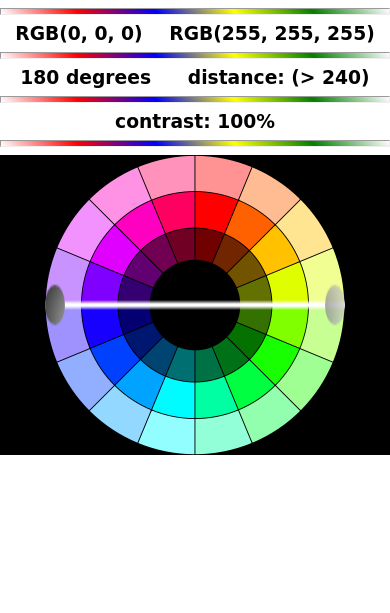
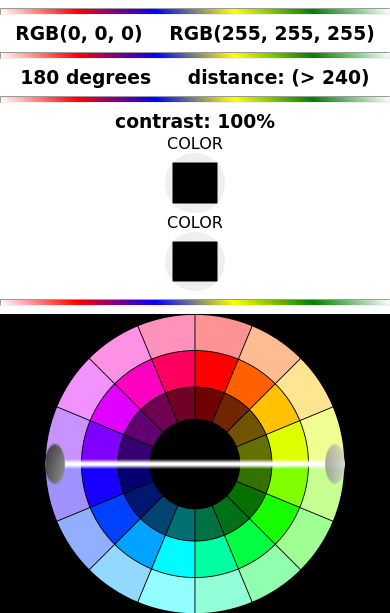
Before and after one commit to chingu-voyages/v22-bears-team-07, a Flask app: page /color in a window 390 px wide. Shown: the part 226-839 px from the top of the page. Run offline with Flask 2, Linux system fonts and the light colour scheme; some libraries are stand-ins or nearby versions; some web fonts are replaced.

Commit message:
<feature> RGB color picker and Calculation
A stackoverflow link made the hex=>rgb simple.  Attribute in JS file.
functions are written and working to get the users refined color selection and RGB values are displayed in the corresponding div.
Actual calculations for the contrast arent' yet written.

```diff
--- a/static/css/colorwheelV2.css
+++ b/static/css/colorwheelV2.css
@@ -46,7 +46,26 @@ hr {
     height: 5px;
     background: linear-gradient(45deg, transparent, red, blue, yellow, green, transparent);
 }
+#default_picker {
+  display: flex;
+  align-items: center;
+  justify-content: center;
+}
 
+#hex_colo1 {
+  margin-right: 5px;
+}
+#default_picker input {
+  padding: 5px;
+  border: none;
+}
+input[type=color] {
+  border-radius: 50%;
+  height: 8ch;
+  width: 8ch;
+  overflow: hidden;
+  display: block;
+}
 svg {
     width: 100%;
     position: absolute;
@@ -149,4 +168,10 @@ footer {
   #title {
     font-size: 1em;
   }
+  #default_picker {
+    display: flex;
+    flex-direction: column;
+    align-items: center;
+    justify-content: center;
+  }
 }
--- a/templates/colorV2.html
+++ b/templates/colorV2.html
@@ -19,6 +19,7 @@
     <!-- javascript -->
     <script type="text/javascript" src={{ url_for('static', filename='js/colorwheelV2.js')}}></script>
       <script type="text/javascript" src={{ url_for('static', filename='js/ham_nav.js')}}></script>
+      <script type="text/javascript" src={{ url_for('static', filename='js/color_calc.js')}}></script>
 
     <title>Contrast and Color</title>
 </head>
@@ -64,6 +65,14 @@
         <div id="contrast_bar">
             <h3 id="contrast_value">contrast: 100%</h3>
         </div>
+        <div id="default_picker" aria-label="The input will bring up the default color picker from your system. Because the wheel system can not be accurate to the pixel, your color choice can be better defined with the system picker.">
+
+
+           <label for="hex_colo1">COLOR</label>
+            <input type="color" id="hex_color1"/>
+            <label for="hex_color2">COLOR</label>
+            <input type="color" id="hex_color2" />
+        </div>
         <hr />
         <!-- COLOR WHEEL INTERACTION -->
         <div class="screen" style="background-image: url('static/images/color_wheel.png')">
```
Also changed, not shown: static/js/color_calc.js (added, +156 -0 lines).
